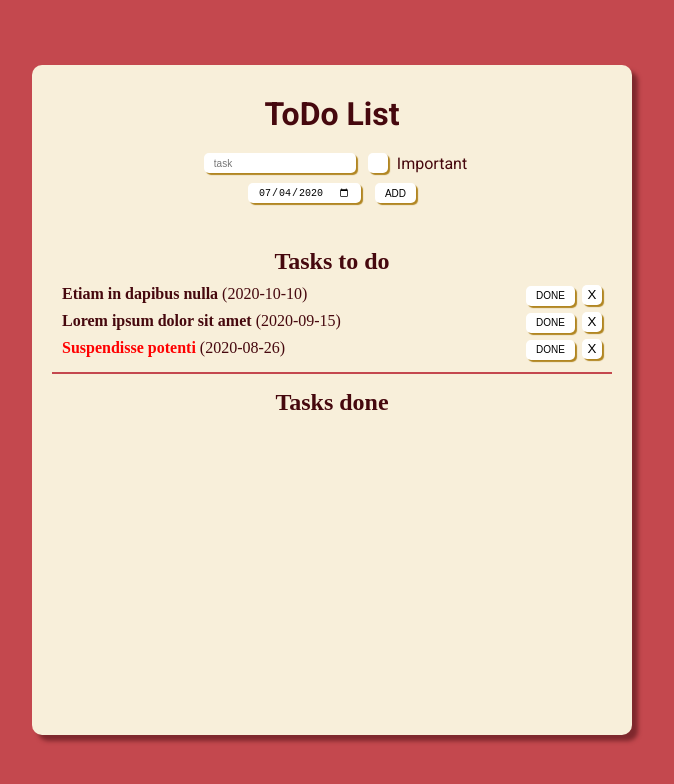
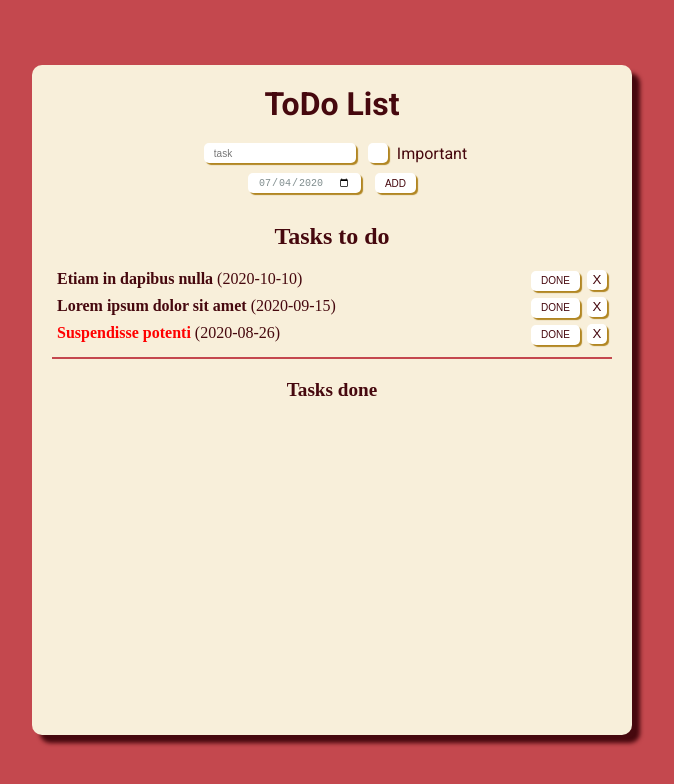
Before and after one commit to WieMon/to-do-app-react, a React (Create React App) app: page / in a window 1280 px wide. Shown: the top 784 px of the page, without its empty margins (308-982 px from the left). Built offline with nearby package versions, Linux system fonts and the light colour scheme.

Commit message:
Fix styling of App, AddTask, TaskList, Task

```diff
--- a/src/components/AddTask/AddTask.scss
+++ b/src/components/AddTask/AddTask.scss
@@ -3,8 +3,8 @@
 .AddTask {
   display: flex;
   flex-direction: column;
-  padding: 5px;
-  margin-bottom: 20px;
+
+  margin-bottom: 15px;
   font-family: $font-one;
   color: $color-three;
 }
@@ -25,6 +25,7 @@
   border-radius: $radius;
   box-shadow: 2px 2px 1px darken($color-one, 50%);
   font-size: 10px;
+  color: $color-five;
 }
 
 .AddTask__checkbox {
@@ -80,6 +81,7 @@
   height: 20px;
   border: none;
   background-color: $color-four;
+  color: $color-three;
   box-shadow: 2px 2px 1px darken($color-one, 50%);
   border-radius: $radius;
   text-transform: uppercase;
@@ -89,4 +91,7 @@
     color: $color-two;
     cursor: pointer;
   }
+  &:focus {
+    outline: none;
+  }
 }
--- a/src/components/App/App.scss
+++ b/src/components/App/App.scss
@@ -11,11 +11,11 @@
   background-color: $color-one;
   overflow-y: scroll;
   border-radius: 10px;
-  box-shadow: 6px 6px 4px darken($color-two, 20%);
+  box-shadow: 8px 8px 4px $color-three;
 }
 
 .App__title {
-  padding: 10px;
+  margin-bottom: 15px;
   font-family: $font-one;
   font-size: 2em;
 
@@ -23,14 +23,14 @@
 
 ::-webkit-scrollbar {
   border-radius: 10px;
-  background-color: $color-one;
+  background-color: $color-one
 }
 
 ::-webkit-scrollbar-thumb {
   border-radius: 10px;
-  background-color: darken($color-one, 50%);
+  background-color: darken($color-two, 5%);
 }
 ::-webkit-scrollbar-track {
   border-radius: 10px;
-  background-color: darken($color-one, 10%);
+  background-color: darken($color-one, 15%);
 }
--- a/src/components/Task/Task.scss
+++ b/src/components/Task/Task.scss
@@ -3,6 +3,7 @@
 .Task {
   display: flex;
   justify-content: space-between;
+
 }
 
 .Task__active, .Task__done {//one class
@@ -12,11 +13,9 @@
 
 .Task__done {
   text-align: left;
-}
-
-.Task__small {
-  font-size: 0.8em;
-  flex-basis: 100%;
+  font-size: 13px;
+  line-height: 1.4em;
+  margin-bottom: 10px;
 }
 
 .Task__btn-done { //the same style with AddTask btn
@@ -29,10 +28,14 @@
   border-radius: $radius;
   text-transform: uppercase;
   font-size: 10px;
+  color: $color-three;
   &:hover {
     box-shadow: 2px 2px 1px $color-two;
     color: $color-two;
     cursor: pointer;
+  }
+  &:focus {
+    outline: none;
   }
 }
 
@@ -42,10 +45,14 @@
     border: none;
     background-color: $color_four;
     border-radius: $radius;
+    color: $color-three;
     box-shadow: 2px 2px 1px darken($color-one, 50%);
     &:hover {
       cursor: pointer;
       box-shadow: 2px 2px 1px $color-two;
       color: $color-two;
     }
+    &:focus {
+      outline: none;
+    }
 }
--- a/src/components/TaskList/TaskList.scss
+++ b/src/components/TaskList/TaskList.scss
@@ -3,16 +3,22 @@
 .TaskList__active {
   border-bottom: 2px solid $color-two;
   //background-color: darken($color-four,4%);
-  box-shadow:  2px 2px 2px $color-one;
+  //box-shadow:  2px 2px 2px $color-one;
   //border-radius: $radius;
+
 }
 
 .TaskList__active, .TaskList__done {
-  padding: 10px;
+  padding: 10px 5px;
+
 }
 
-.TaskList__title-active, .TaskList__title-done {
+.TaskList__title-active {
   font-size: 1.5em;
   //padding: 5px;
-  margin: 5px;
+  margin-bottom: 15px;
 }
+.TaskList__title-done {
+  font-size: 1.2em;
+  margin: 10px 0;
+}
--- a/src/styles/settings.scss
+++ b/src/styles/settings.scss
@@ -4,6 +4,7 @@ $color-one: #f8efda;
 $color-two: #c4484e;
 $color-three:#46080e;
 $color-four: #fff;
+$color-five: #7f8c8d;
 $font-one: 'Roboto', sans-serif;
 $font-two: 'rchitects Daughter', cursive;
 $radius: 5px;
```
